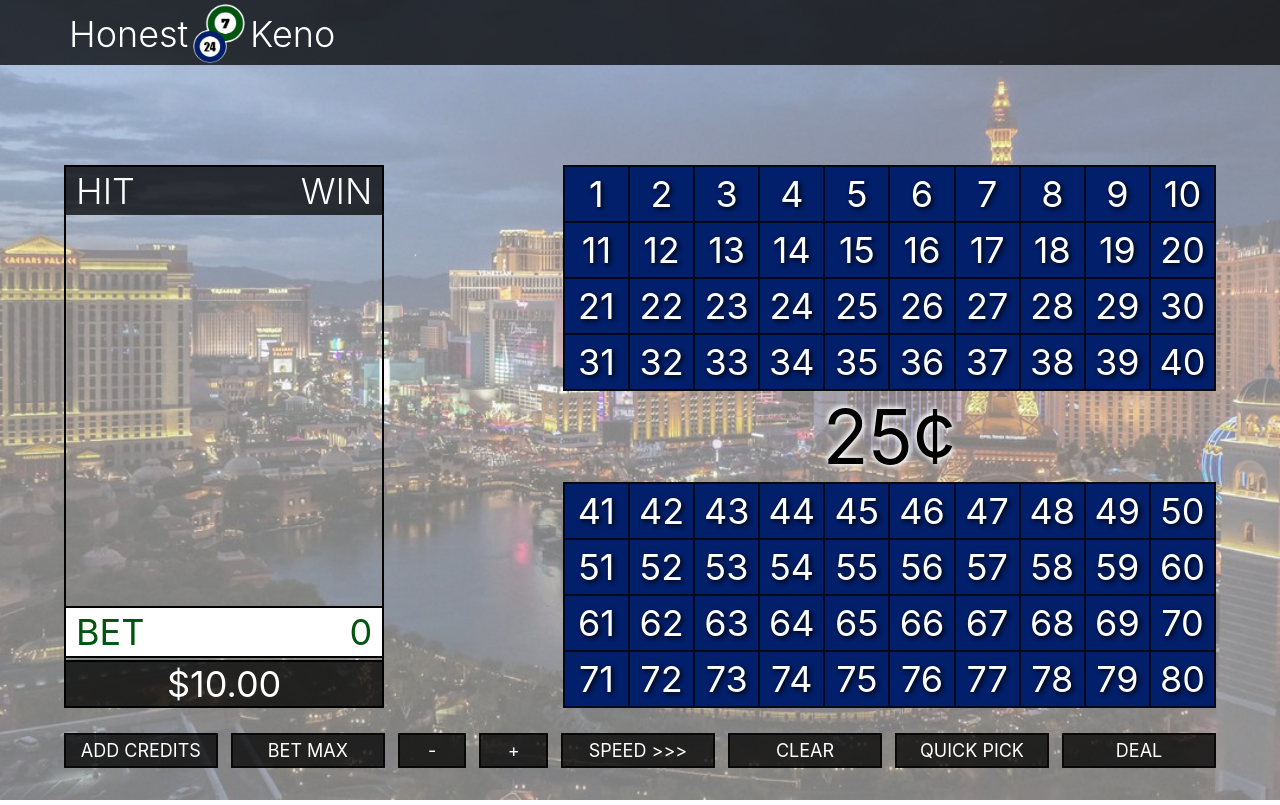
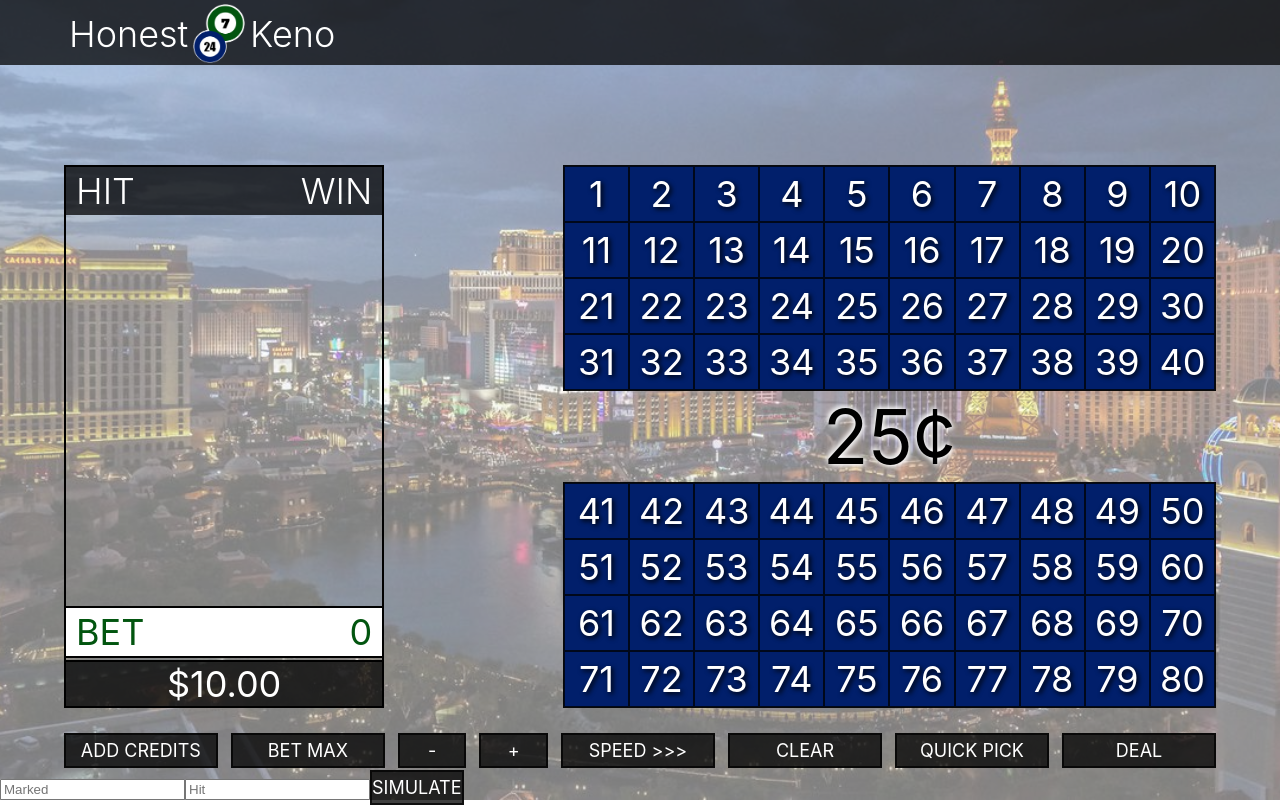
Before and after one commit to AdamMattas/honest_keno, a React (Create React App) app: page / in a window 1280 px wide. Built offline with nearby package versions, Linux system fonts and the light colour scheme.

Commit message:
added jackpot sim button

```diff
--- a/src/components/buttons.jsx
+++ b/src/components/buttons.jsx
@@ -24,6 +24,9 @@ const Buttons = props => {
         <QuickPickButton status={props.status} pick={props.pick} />
         <DealButton status={props.status} deal={props.deal} />
       </div>
+      <div className="button-simulate">
+        <SimulateButton simulate={props.simulate} />
+      </div>
     </React.Fragment>
   );
 };
```
